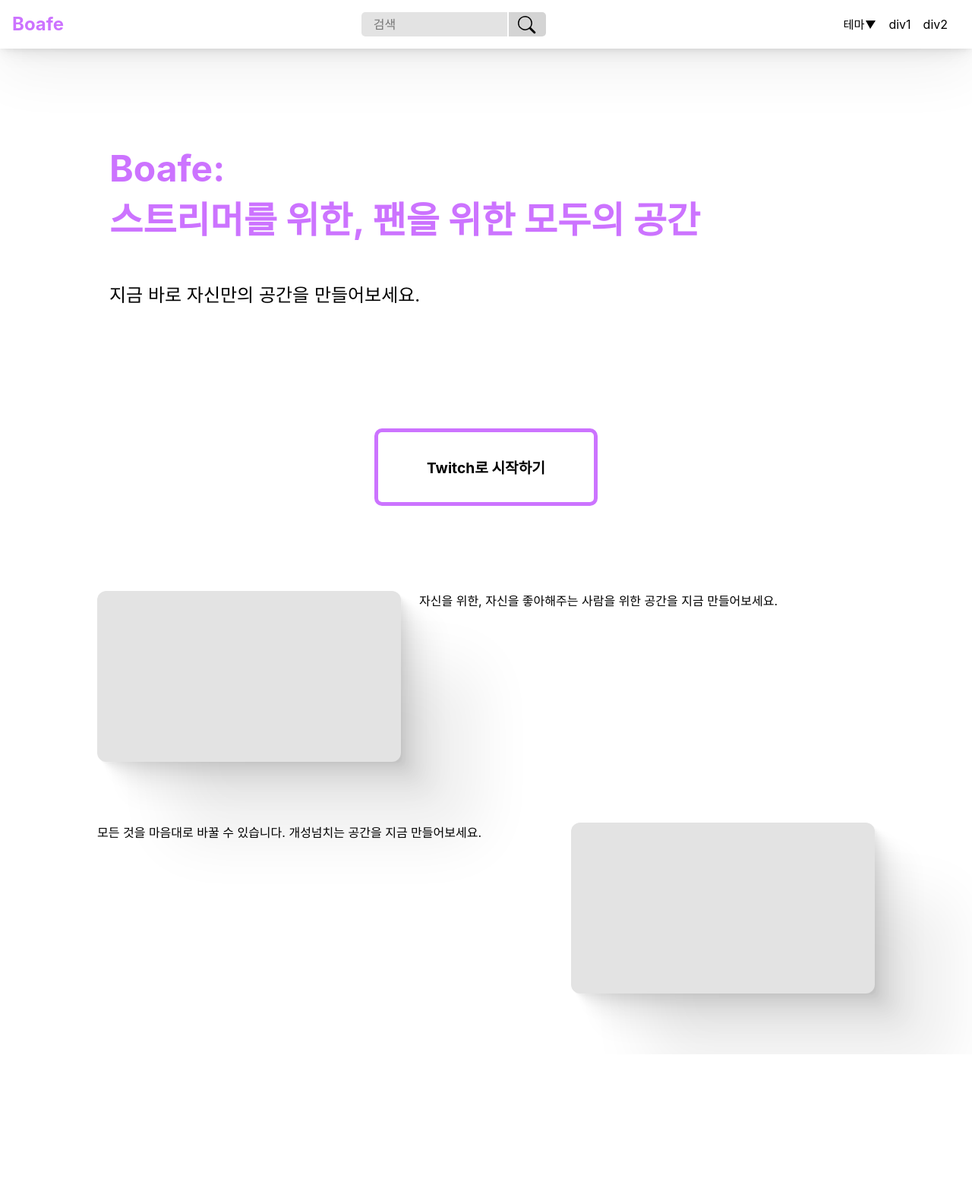
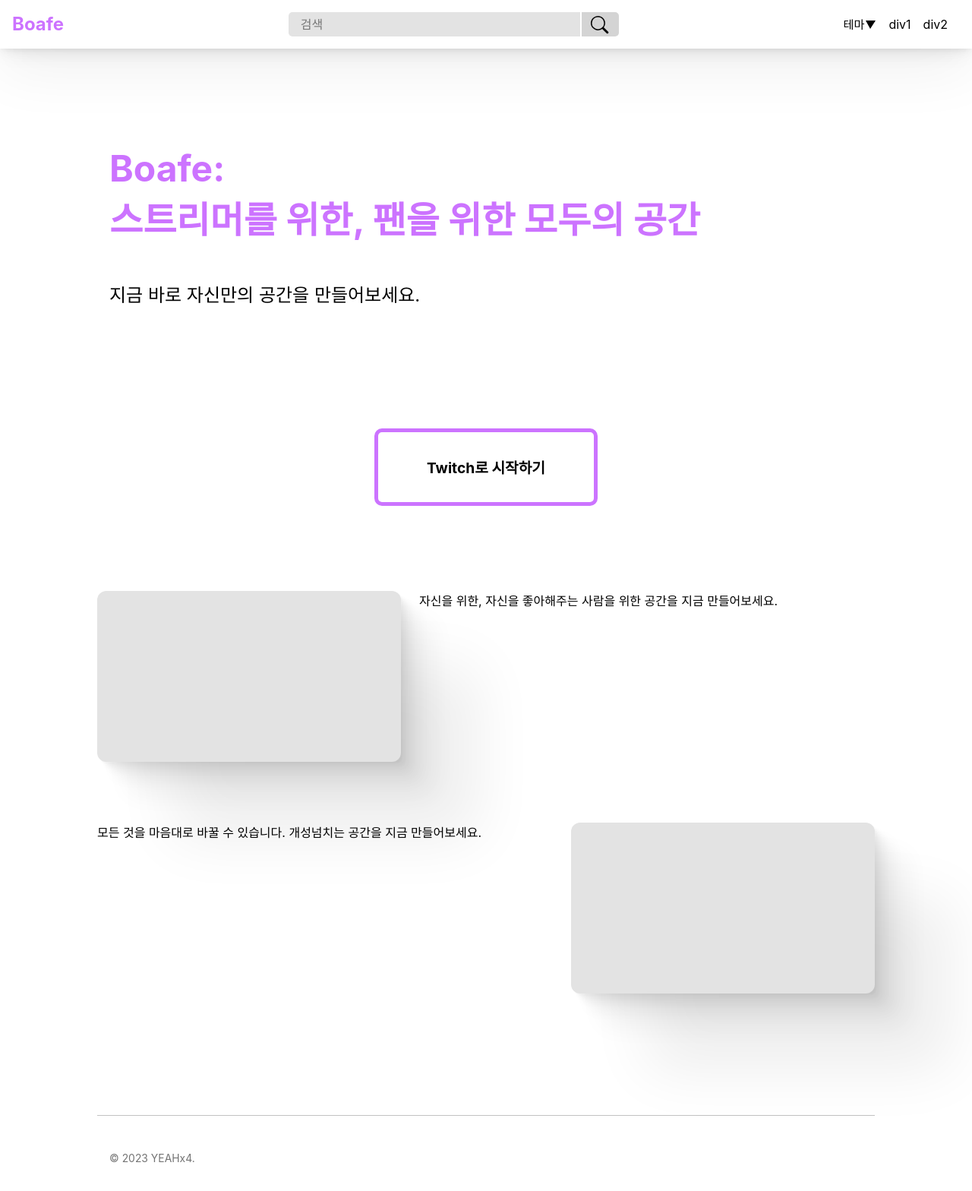
Before and after one commit to 5tarlight/broafe, a Next.js app: page / in a window 1280 px wide. Shown: the top 1568 px of the page at 76% size. Before the commit the page ends 1388 px from the top, so only its background shows below. Built offline with nearby package versions, Linux system fonts and the light colour scheme.

Commit message:
footer layout

```diff
--- /dev/null
+++ b/components/footer/Footer.style.ts
@@ -0,0 +1,16 @@
+import styled from "styled-components";
+
+export const FooterStyle = styled.footer`
+  max-width: 1024px;
+  height: 10rem;
+  margin: 0 auto;
+  margin-top: 5rem;
+  padding: 3rem 1rem 1rem 1rem;
+  display: flex;
+  border-top: 1px solid ${({ theme }) => theme.colors.dark2};
+`;
+
+export const FooterCopyrightStyle = styled.span`
+  color: ${({ theme }) => theme.colors.dark5};
+  font-size: 0.87rem;
+`;
--- /dev/null
+++ b/components/footer/Footer.tsx
@@ -0,0 +1,16 @@
+import { NextPage } from "next";
+import { FooterCopyrightStyle, FooterStyle } from "./Footer.style";
+
+interface Props {}
+
+const Footer: NextPage<Props> = () => {
+  const year = new Date().getFullYear();
+
+  return (
+    <FooterStyle>
+      <FooterCopyrightStyle>&copy; {year} YEAHx4.</FooterCopyrightStyle>
+    </FooterStyle>
+  );
+};
+
+export default Footer;
--- a/components/header/Header.style.ts
+++ b/components/header/Header.style.ts
@@ -52,13 +52,17 @@ export const HeaderInputContainerStyle = styled.div`
 export const HeaderInputStyle = styled.input`
   border: none;
   outline: none;
-  width: 12rem;
+  width: 24rem;
   height: 100%;
   padding: 1rem;
   background-color: ${({ theme }: { theme: Theme }) => theme.colors.dark0};
   border-radius: 0;
   border-top-left-radius: 5px;
   border-bottom-left-radius: 5px;
+
+  @media (max-width: 768px) {
+    width: 12rem;
+  }
 `;
 
 export const HeaderSearchSplitter = styled.div`
--- a/pages/_app.tsx
+++ b/pages/_app.tsx
@@ -4,6 +4,7 @@ import { theme } from "@/styles/theme";
 import type { AppProps } from "next/app";
 import { ThemeProvider } from "styled-components";
 import GlobalStyle from "../styles/globalStyles";
+import Footer from "@/components/footer/Footer";
 
 export default function App({ Component, pageProps }: AppProps) {
   return (
@@ -15,6 +16,7 @@ export default function App({ Component, pageProps }: AppProps) {
         <MainDiv>
           <Component {...pageProps} />
         </MainDiv>
+        <Footer />
       </ThemeProvider>
     </>
   );
--- a/styles/theme.ts
+++ b/styles/theme.ts
@@ -11,6 +11,10 @@ export interface Theme extends DefaultTheme {
     dark0: string;
     dark1: string;
     dark2: string;
+    dark3: string;
+    dark4: string;
+    dark5: string;
+    dark6: string;
   };
 
   /**
@@ -53,6 +57,10 @@ export const theme: ThemeGroup = {
       dark0: "#e3e3e3",
       dark1: "#d4d4d4",
       dark2: "#c2c2c2",
+      dark4: "#9e9e9e",
+      dark3: "#999999",
+      dark5: "#737373",
+      dark6: "#4d4d4d",
     },
 
     reverse,
@@ -67,6 +75,10 @@ export const theme: ThemeGroup = {
       dark0: "#e3e3e3",
       dark1: "#d4d4d4",
       dark2: "#c2c2c2",
+      dark3: "#999999",
+      dark4: "#9e9e9e",
+      dark5: "#737373",
+      dark6: "#4d4d4d",
     },
 
     reverse,
```
